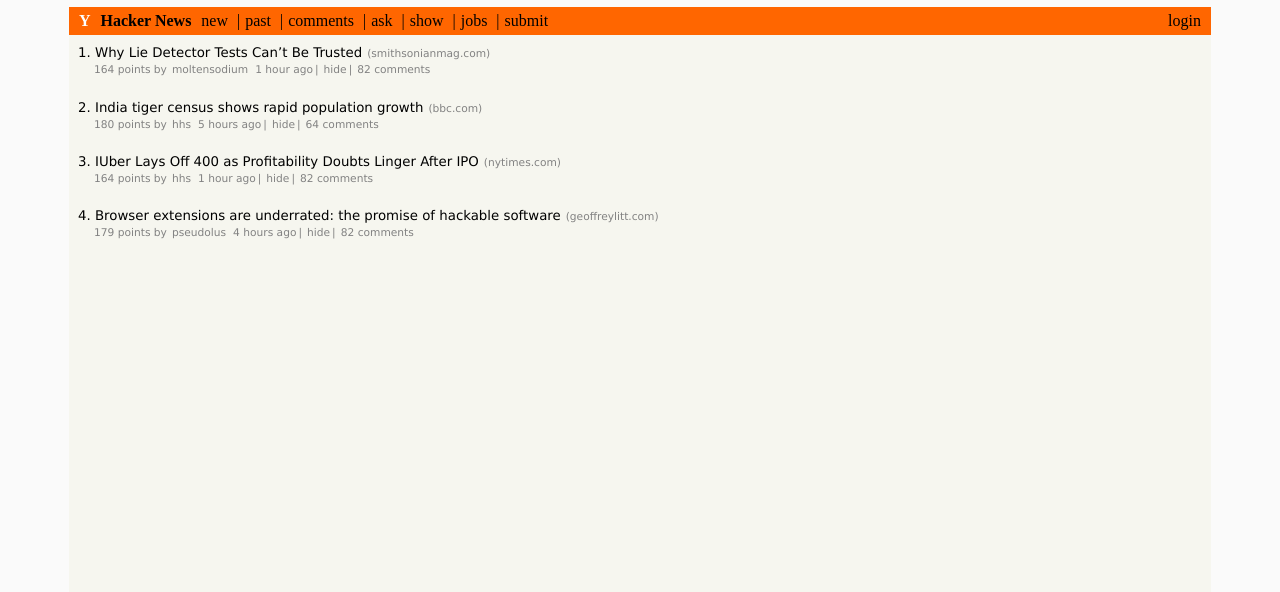
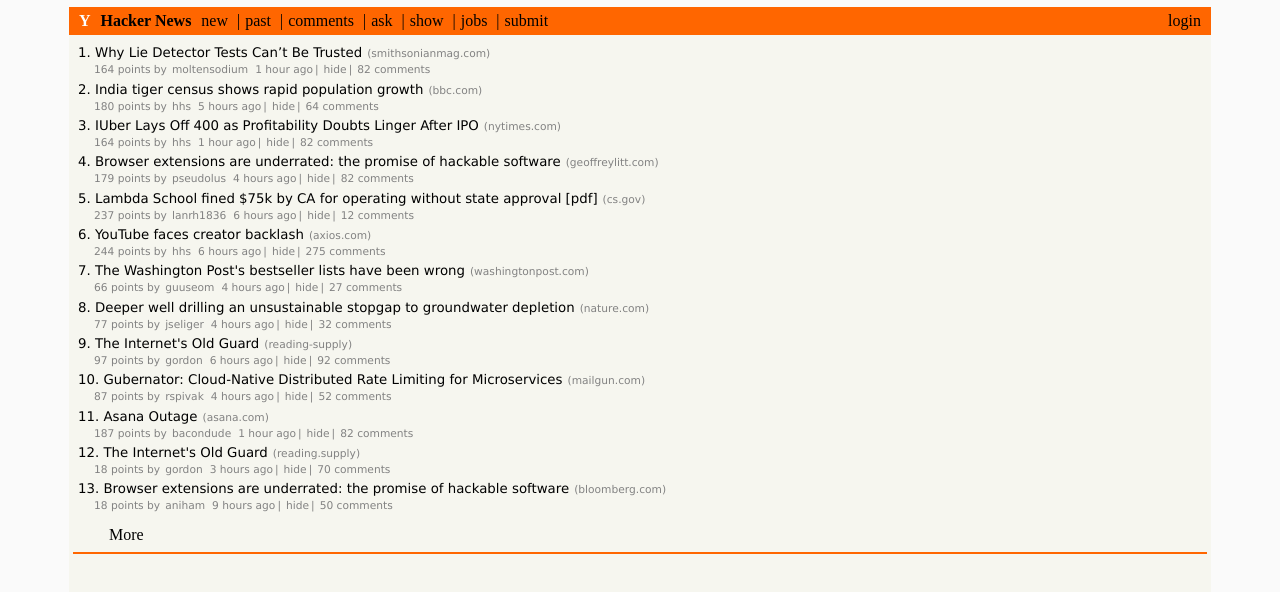
Before and after one commit to SRILAKSHMI576/React_Basics, a React (Create React App) app: page /hacker-news in a window 1280 px wide. Shown: the top 592 px of the page. Built offline with nearby package versions, Linux system fonts and the light colour scheme.

Commit message:
Create horizontal line and apply styles to line

```diff
--- a/src/Hacker Body/HackerBody.js
+++ b/src/Hacker Body/HackerBody.js
@@ -27,6 +27,7 @@
           </a>
         </p>
       </p>
+      <div className="spacing">
         <p className="news-paragraph">
           2. India tiger census shows rapid population growth
           <a href="#" className="hacker-links">
@@ -50,6 +51,8 @@
             </a>
           </p>
         </p>
+      </div>
+      <div className="spacing">
         <p className="news-paragraph">
           3. IUber Lays Off 400 as Profitability Doubts Linger After IPO
           <a href="#" className="hacker-links">
@@ -73,6 +76,8 @@
             </a>
           </p>
         </p>
+      </div>
+      <div className="spacing">
         <p className="news-paragraph">
           4. Browser extensions are underrated: the promise of hackable software
           <a href="#" className="hacker-links">
@@ -97,6 +102,242 @@
           </p>
         </p>
       </div>
+      <div className="spacing">
+        <p className="news-paragraph">
+          5. Lambda School fined $75k by CA for operating without state approval
+          [pdf]
+          <a href="#" className="hacker-links">
+            (cs.gov)
+          </a>
+          <p className="news-para">
+            237 points by
+            <a href="#" className="hacker-links">
+              lanrh1836
+            </a>
+            <a href="#" className="hacker-links">
+              6 hours ago
+            </a>
+            |
+            <a href="#" className="hacker-links">
+              hide
+            </a>
+            |
+            <a href="#" className="hacker-links">
+              12 comments
+            </a>
+          </p>
+        </p>
+      </div>
+      <div className="spacing">
+        <p className="news-paragraph">
+          6. YouTube faces creator backlash
+          <a href="#" className="hacker-links">
+            (axios.com)
+          </a>
+          <p className="news-para">
+            244 points by
+            <a href="#" className="hacker-links">
+              hhs
+            </a>
+            <a href="#" className="hacker-links">
+              6 hours ago
+            </a>
+            |
+            <a href="#" className="hacker-links">
+              hide
+            </a>
+            |
+            <a href="#" className="hacker-links">
+              275 comments
+            </a>
+          </p>
+        </p>
+      </div>
+      <div className="spacing">
+        <p className="news-paragraph">
+          7. The Washington Post's bestseller lists have been wrong
+          <a href="#" className="hacker-links">
+            (washingtonpost.com)
+          </a>
+          <p className="news-para">
+            66 points by
+            <a href="#" className="hacker-links">
+              guuseom
+            </a>
+            <a href="#" className="hacker-links">
+              4 hours ago
+            </a>
+            |
+            <a href="#" className="hacker-links">
+              hide
+            </a>
+            |
+            <a href="#" className="hacker-links">
+              27 comments
+            </a>
+          </p>
+        </p>
+      </div>
+      <div className="spacing">
+        <p className="news-paragraph">
+          8. Deeper well drilling an unsustainable stopgap to groundwater
+          depletion
+          <a href="#" className="hacker-links">
+            (nature.com)
+          </a>
+          <p className="news-para">
+            77 points by
+            <a href="#" className="hacker-links">
+              jseliger
+            </a>
+            <a href="#" className="hacker-links">
+              4 hours ago
+            </a>
+            |
+            <a href="#" className="hacker-links">
+              hide
+            </a>
+            |
+            <a href="#" className="hacker-links">
+              32 comments
+            </a>
+          </p>
+        </p>
+      </div>
+      <div className="spacing">
+        <p className="news-paragraph">
+          9. The Internet's Old Guard
+          <a href="#" className="hacker-links">
+            (reading-supply)
+          </a>
+          <p className="news-para">
+            97 points by
+            <a href="#" className="hacker-links">
+              gordon
+            </a>
+            <a href="#" className="hacker-links">
+              6 hours ago
+            </a>
+            |
+            <a href="#" className="hacker-links">
+              hide
+            </a>
+            |
+            <a href="#" className="hacker-links">
+              92 comments
+            </a>
+          </p>
+        </p>
+      </div>
+      <div className="spacing">
+        <p className="news-paragraph">
+          10. Gubernator: Cloud-Native Distributed Rate Limiting for
+          Microservices
+          <a href="#" className="hacker-links">
+            (mailgun.com)
+          </a>
+          <p className="news-para">
+            87 points by
+            <a href="#" className="hacker-links">
+              rspivak
+            </a>
+            <a href="#" className="hacker-links">
+              4 hours ago
+            </a>
+            |
+            <a href="#" className="hacker-links">
+              hide
+            </a>
+            |
+            <a href="#" className="hacker-links">
+              52 comments
+            </a>
+          </p>
+        </p>
+      </div>
+      <div className="spacing">
+        <p className="news-paragraph">
+          11. Asana Outage
+          <a href="#" className="hacker-links">
+            (asana.com)
+          </a>
+          <p className="news-para">
+            187 points by
+            <a href="#" className="hacker-links">
+              bacondude
+            </a>
+            <a href="#" className="hacker-links">
+              1 hour ago
+            </a>
+            |
+            <a href="#" className="hacker-links">
+              hide
+            </a>
+            |
+            <a href="#" className="hacker-links">
+              82 comments
+            </a>
+          </p>
+        </p>
+      </div>
+      <div className="spacing">
+        <p className="news-paragraph">
+          12. The Internet's Old Guard
+          <a href="#" className="hacker-links">
+            (reading.supply)
+          </a>
+          <p className="news-para">
+            18 points by
+            <a href="#" className="hacker-links">
+              gordon
+            </a>
+            <a href="#" className="hacker-links">
+              3 hours ago
+            </a>
+            |
+            <a href="#" className="hacker-links">
+              hide
+            </a>
+            |
+            <a href="#" className="hacker-links">
+              70 comments
+            </a>
+          </p>
+        </p>
+      </div>
+      <div className="spacing">
+        <p className="news-paragraph">
+          13. Browser extensions are underrated: the promise of hackable
+          software
+          <a href="#" className="hacker-links">
+            (bloomberg.com)
+          </a>
+          <p className="news-para">
+            18 points by
+            <a href="#" className="hacker-links">
+              aniham
+            </a>
+            <a href="#" className="hacker-links">
+              9 hours ago
+            </a>
+            |
+            <a href="#" className="hacker-links">
+              hide
+            </a>
+            |
+            <a href="#" className="hacker-links">
+              50 comments
+            </a>
+          </p>
+        </p>
+      </div>
+      <div>
+        <a href="#" className="more">
+          More
+        </a>
+        <hr className="un" />
+      </div>
+    </div>
   );
 }
 
--- a/src/Hacker Body/style.css
+++ b/src/Hacker Body/style.css
@@ -28,3 +28,13 @@
   margin-left: 16px;
   margin-top: 3px;
 }
+.spacing {
+  margin-top: -18px;
+}
+.more {
+  margin-left: 40px;
+}
+hr.un {
+  border: 1px solid rgb(255, 102, 0);
+  width: 1132px;
+}
```
Lines whose indentation alone changed are shown as unchanged.
